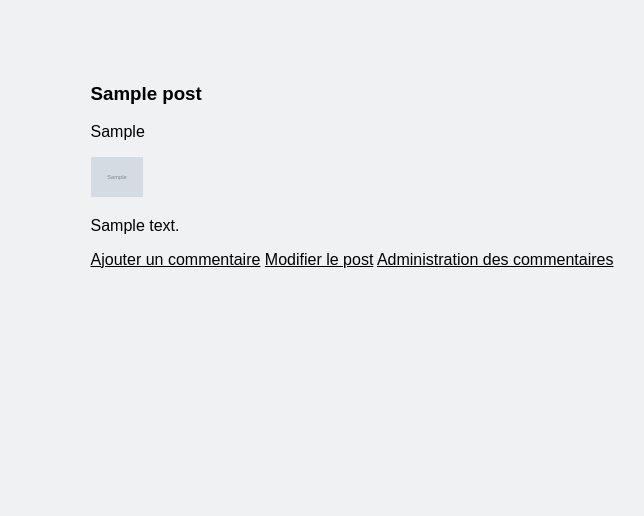
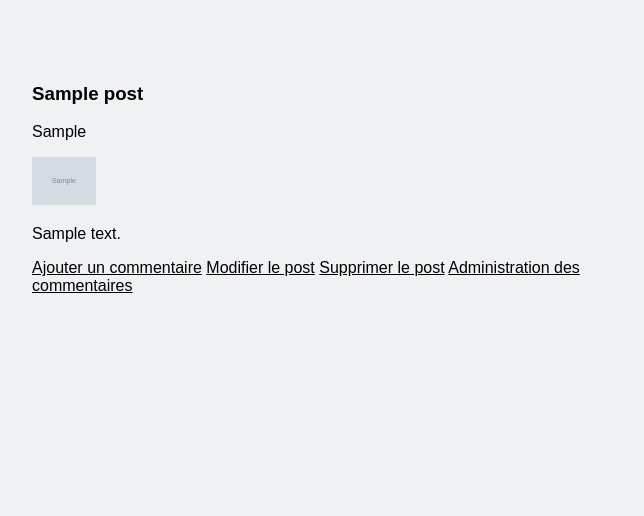
Before and after one commit to Dorian-Feschaud/Projet-5_Blog, a PHP site: page /blog/posts/1 in a window 1280 px wide. Shown: the part 136-652 px from the top of the page, without its empty margins (288-932 px from the left). Run offline with PHP 8.4, Linux system fonts and the light colour scheme; the visitor is signed in with stand-in values (Sample User, id 1); tables that the repository leaves empty hold one stand-in row (values such as "Sample post"); grey boxes marked "Sample" are stand-in pictures; some libraries are stand-ins or nearby versions.

Commit message:
add delete link #4

```diff
--- a/templates/post/post.html.twig
+++ b/templates/post/post.html.twig
@@ -11,6 +11,7 @@
         <a href="/blog/posts/{{ post.id }}/comments/new">Ajouter un commentaire</a>
         {% if post.idUser == current_user_id %}
             <a href="/blog/posts/{{ post.id }}/edit">Modifier le post</a>
+            <a href="/blog/posts/{{ post.id }}/delete">Supprimer le post</a>
             <a href="/blog/posts/{{ post.id }}/comments/admin">Administration des commentaires</a>
         {% endif %}
         {% for comment in comments %}
```
